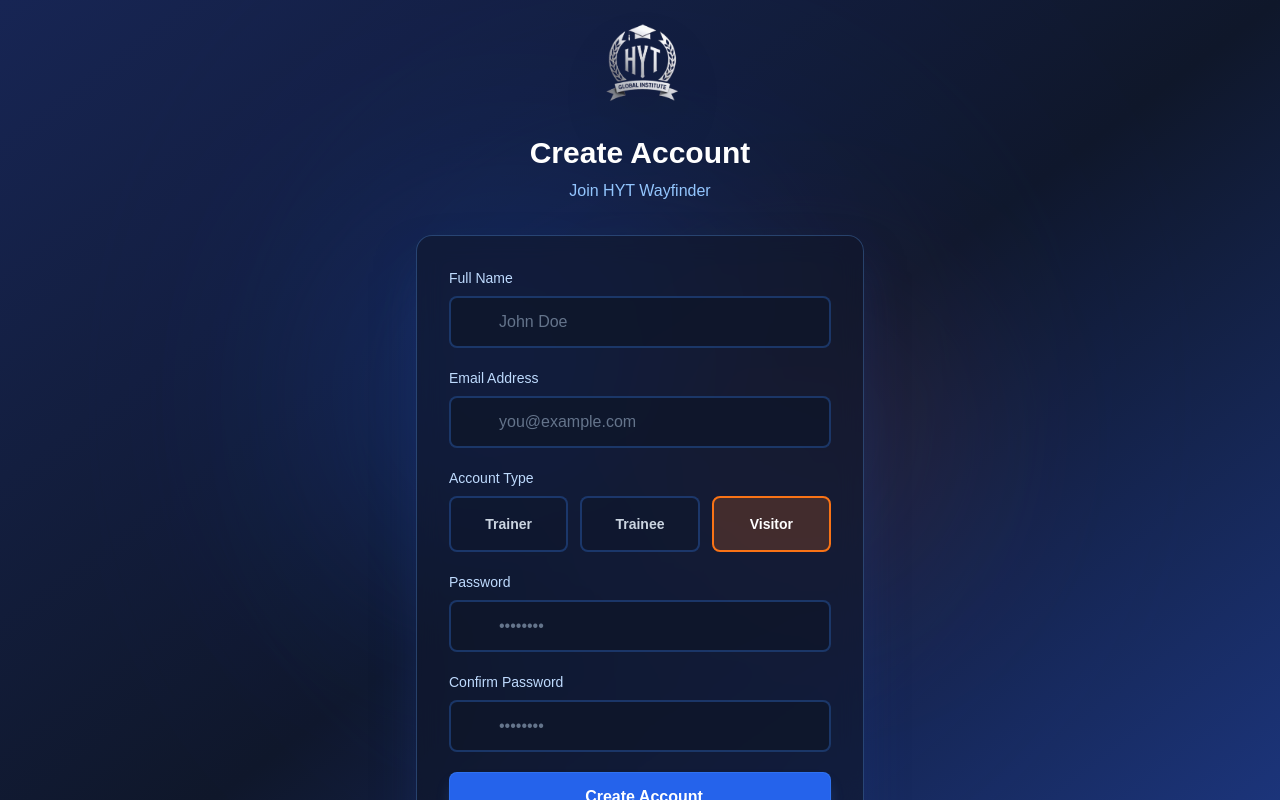
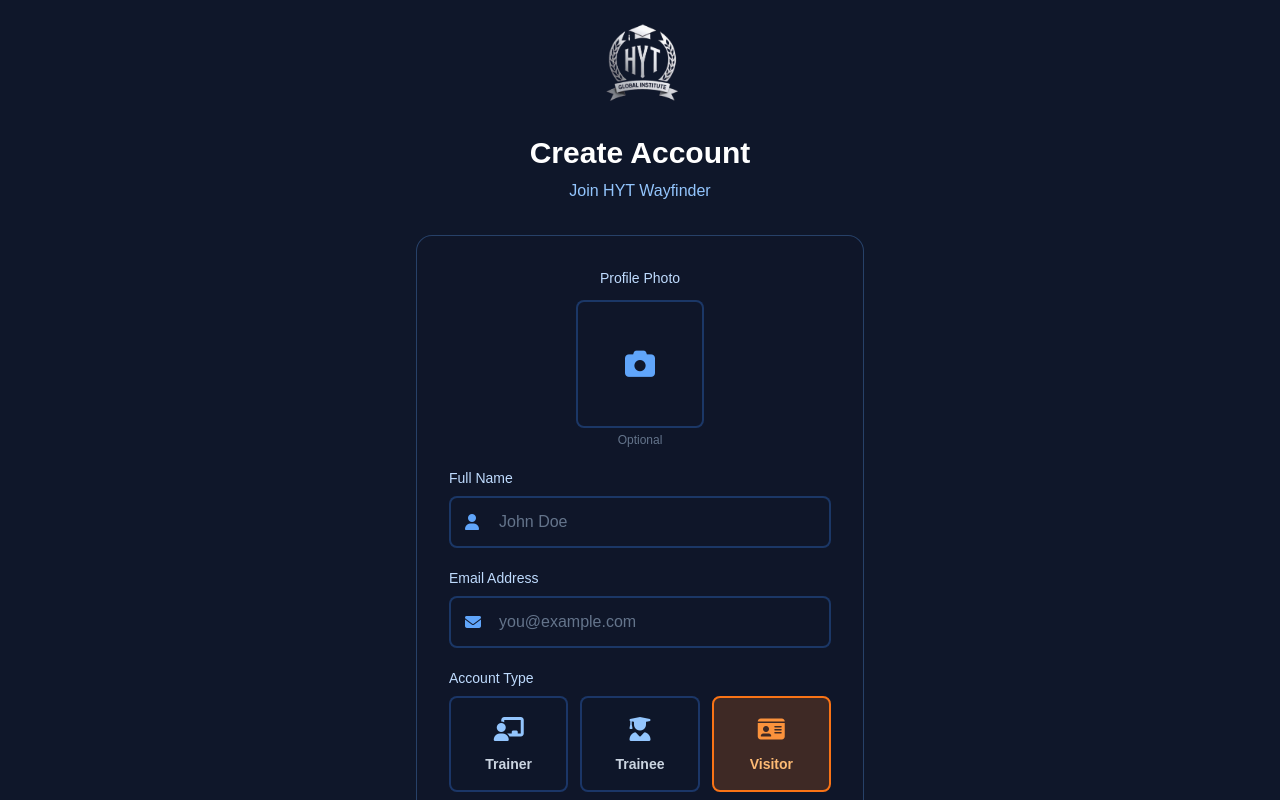
Before and after one commit to IwanttodieXD/hyt-wayfinder, a Next.js app: page /register in a window 1280 px wide. Shown: the top 800 px of the page. Built offline with nearby package versions, Linux system fonts and the light colour scheme; no server answers.

Commit message:
fix the register page, ui, image

```diff
--- a/app/admin/page.tsx
+++ b/app/admin/page.tsx
@@ -5,7 +5,6 @@
 import { useAuthStore } from '@/store/authStore';
 import { useRecordsStore } from '@/store/recordsStore';
 import Link from 'next/link';
-import Script from 'next/script';
 import UserProfile from '@/components/UserProfile';
 
 export default function AdminDashboard() {
@@ -32,11 +31,6 @@
 
   return (
     <>
-      <Script
-        src="https://cdnjs.cloudflare.com/ajax/libs/font-awesome/6.5.1/js/all.min.js"
-        strategy="afterInteractive"
-      />
-
       <div className="min-h-screen bg-slate-950">
         {/* Header */}
         <header className="border-b border-slate-800 bg-slate-900/50 backdrop-blur-sm sticky top-0 z-50">
--- a/app/admin/records/page.tsx
+++ b/app/admin/records/page.tsx
@@ -5,7 +5,6 @@
 import { useAuthStore } from '@/store/authStore';
 import { useRecordsStore } from '@/store/recordsStore';
 import Link from 'next/link';
-import Script from 'next/script';
 import UserProfile from '@/components/UserProfile';
 
 export default function RecordsPage() {
@@ -44,11 +43,6 @@
 
   return (
     <>
-      <Script
-        src="https://cdnjs.cloudflare.com/ajax/libs/font-awesome/6.5.1/js/all.min.js"
-        strategy="afterInteractive"
-      />
-
       <div className="min-h-screen bg-slate-950">
         {/* Header */}
         <header className="border-b border-slate-800 bg-slate-900/50 backdrop-blur-sm sticky top-0 z-50">
--- a/app/clock-in/page.tsx
+++ b/app/clock-in/page.tsx
@@ -7,7 +7,6 @@
 import StudentMobileView from '@/components/StudentMobileView';
 import KioskStationView from '@/components/KioskStationView';
 import UserProfile from '@/components/UserProfile';
-import Script from 'next/script';
 
 export default function ClockInPage() {
   const { viewMode, setViewMode, setStudentName } = useClockInStore();
@@ -29,12 +28,6 @@
 
   return (
     <>
-      {/* Font Awesome 6 */}
-      <Script
-        src="https://cdnjs.cloudflare.com/ajax/libs/font-awesome/6.5.1/js/all.min.js"
-        strategy="afterInteractive"
-      />
-
       <div className="w-full h-screen bg-slate-950 flex flex-col overflow-hidden">
         {/* Header with View Switcher */}
         <header className="flex-shrink-0 border-b border-slate-800 bg-slate-900/50 backdrop-blur-sm px-6 py-4 relative z-50">
--- a/app/globals.css
+++ b/app/globals.css
@@ -94,6 +94,7 @@
 html,
 body {
   width: 100%;
-  height: 100%;
-  overflow: hidden;
+  min-height: 100%;
+  overflow-y: auto;
+  -webkit-overflow-scrolling: touch;
 }
--- a/app/layout.tsx
+++ b/app/layout.tsx
@@ -16,6 +16,14 @@
 }>) {
   return (
     <html lang="en">
+      <head>
+        <link
+          rel="stylesheet"
+          href="https://cdnjs.cloudflare.com/ajax/libs/font-awesome/6.5.1/css/all.min.css"
+          crossOrigin="anonymous"
+          referrerPolicy="no-referrer"
+        />
+      </head>
       <body>{children}</body>
     </html>
   );
--- a/app/login/page.tsx
+++ b/app/login/page.tsx
@@ -4,7 +4,6 @@
 import { useRouter } from 'next/navigation';
 import { useAuthStore } from '@/store/authStore';
 import Link from 'next/link';
-import Script from 'next/script';
 
 export default function LoginPage() {
   const router = useRouter();
@@ -41,25 +40,13 @@
 
   return (
     <>
-      <Script
-        src="https://cdnjs.cloudflare.com/ajax/libs/font-awesome/6.5.1/js/all.min.js"
-        strategy="afterInteractive"
-      />
-
-      <div className="min-h-screen bg-gradient-to-br from-blue-950 via-slate-900 to-blue-900 flex items-center justify-center p-4">
-        {/* Background Effects */}
-        <div className="absolute inset-0 overflow-hidden pointer-events-none">
-          <div className="absolute top-1/4 left-1/4 w-96 h-96 bg-blue-600 rounded-full opacity-20 blur-[120px]" />
-          <div className="absolute bottom-1/4 right-1/4 w-80 h-80 bg-orange-600 rounded-full opacity-10 blur-[100px]" />
-          <div className="absolute top-1/2 left-1/2 -translate-x-1/2 -translate-y-1/2 w-[600px] h-[600px] bg-blue-800 rounded-full opacity-15 blur-[150px]" />
-        </div>
-
+      <div className="min-h-screen bg-slate-900 flex items-center justify-center p-4">
         {/* Login Card */}
         <div className="relative w-full max-w-md">
           {/* Logo */}
           <div className="text-center mb-8">
             <div className="inline-block w-24 h-24 mb-4">
-              <img src="/hyt_logo.png" alt="HYT Logo" className="w-full h-full object-contain drop-shadow-2xl" />
+              <img src="/hyt_logo.png" alt="HYT Logo" className="w-full h-full object-contain" />
             </div>
             <h1 className="text-3xl font-bold text-white mb-2">
               HYT Wayfinder
@@ -68,7 +55,7 @@
           </div>
 
           {/* Login Form */}
-          <div className="glass-panel border border-blue-400/30 rounded-2xl p-8 shadow-2xl shadow-blue-900/50 bg-slate-900/60">
+          <div className="border border-blue-400/30 rounded-2xl p-8 bg-slate-900/60">
             <form onSubmit={handleSubmit} className="space-y-6">
               {/* Error Message */}
               {error && (
@@ -139,8 +126,6 @@
                 className="
                   w-full py-3 rounded-lg font-semibold text-white
                   bg-blue-600 hover:bg-blue-700
-                  shadow-lg shadow-blue-500/30
-                  hover:shadow-xl hover:shadow-blue-500/40
                   transition-all duration-200
                   disabled:opacity-50 disabled:cursor-not-allowed
                   flex items-center justify-center gap-2
--- a/app/register/page.tsx
+++ b/app/register/page.tsx
@@ -1,14 +1,14 @@
 'use client';
 
-import { useState } from 'react';
+import { useState, useRef } from 'react';
 import { useRouter } from 'next/navigation';
 import { useAuthStore, UserRole } from '@/store/authStore';
 import Link from 'next/link';
-import Script from 'next/script';
 
 export default function RegisterPage() {
   const router = useRouter();
   const { register } = useAuthStore();
+  const fileInputRef = useRef<HTMLInputElement>(null);
 
   const [formData, setFormData] = useState({
     name: '',
@@ -17,8 +17,60 @@
     confirmPassword: '',
     role: 'visitor' as UserRole,
   });
+  const [profilePhoto, setProfilePhoto] = useState<string>('');
   const [error, setError] = useState('');
   const [loading, setLoading] = useState(false);
+
+  const handlePhotoChange = (e: React.ChangeEvent<HTMLInputElement>) => {
+    const file = e.target.files?.[0];
+    if (!file) return;
+
+    // Validate file type
+    if (!file.type.startsWith('image/')) {
+      setError('Please select an image file');
+      return;
+    }
+
+    setError('');
+
+    // Load image into a canvas to compress + resize
+    const img = new Image();
+    const url = URL.createObjectURL(file);
+
+    img.onload = () => {
+      URL.revokeObjectURL(url);
+
+      const maxSize = 256;
+      let { width, height } = img;
+
+      // Scale down to fit within maxSize x maxSize (square crop)
+      const scale = Math.min(maxSize / width, maxSize / height);
+      const drawW = Math.round(width * scale);
+      const drawH = Math.round(height * scale);
+
+      const canvas = document.createElement('canvas');
+      canvas.width = maxSize;
+      canvas.height = maxSize;
+      const ctx = canvas.getContext('2d');
+      if (!ctx) return;
+
+      // Center the image on a square canvas (cover, not stretch)
+      const offsetX = (maxSize - drawW) / 2;
+      const offsetY = (maxSize - drawH) / 2;
+      ctx.drawImage(img, offsetX, offsetY, drawW, drawH);
+
+      // Compress to JPEG — much smaller than PNG for photos
+      const compressed = canvas.toDataURL('image/jpeg', 0.8);
+      setProfilePhoto(compressed);
+    };
+
+    img.onerror = () => {
+      URL.revokeObjectURL(url);
+      setError('Failed to load image. Please try a different file.');
+    };
+
+    img.src = url;
+  };
 
   const handleSubmit = async (e: React.FormEvent) => {
     e.preventDefault();
@@ -42,6 +94,7 @@
       email: formData.email,
       password: formData.password,
       role: formData.role,
+      avatar: profilePhoto || undefined,
     });
 
     if (result.success) {
@@ -60,25 +113,13 @@
 
   return (
     <>
-      <Script
-        src="https://cdnjs.cloudflare.com/ajax/libs/font-awesome/6.5.1/js/all.min.js"
-        strategy="afterInteractive"
-      />
-
-      <div className="min-h-screen bg-gradient-to-br from-blue-950 via-slate-900 to-blue-900 flex items-center justify-center p-4">
-        {/* Background Effects */}
-        <div className="absolute inset-0 overflow-hidden pointer-events-none">
-          <div className="absolute top-1/4 left-1/4 w-96 h-96 bg-blue-600 rounded-full opacity-20 blur-[120px]" />
-          <div className="absolute bottom-1/4 right-1/4 w-80 h-80 bg-orange-600 rounded-full opacity-10 blur-[100px]" />
-          <div className="absolute top-1/2 left-1/2 -translate-x-1/2 -translate-y-1/2 w-[600px] h-[600px] bg-blue-800 rounded-full opacity-15 blur-[150px]" />
-        </div>
-
+      <div className="min-h-screen bg-slate-900 flex items-center justify-center p-4">
         {/* Register Card */}
         <div className="relative w-full max-w-md">
           {/* Logo */}
           <div className="text-center mb-8">
             <div className="inline-block w-24 h-24 mb-4">
-              <img src="/hyt_logo.png" alt="HYT Logo" className="w-full h-full object-contain drop-shadow-2xl" />
+              <img src="/hyt_logo.png" alt="HYT Logo" className="w-full h-full object-contain" />
             </div>
             <h1 className="text-3xl font-bold text-white mb-2">
               Create Account
@@ -87,7 +128,7 @@
           </div>
 
           {/* Register Form */}
-          <div className="glass-panel border border-blue-400/30 rounded-2xl p-8 shadow-2xl shadow-blue-900/50 bg-slate-900/60">
+          <div className="border border-blue-400/30 rounded-2xl p-8 bg-slate-900/60">
             <form onSubmit={handleSubmit} className="space-y-5">
               {/* Error Message */}
               {error && (
@@ -96,6 +137,44 @@
                   <span>{error}</span>
                 </div>
               )}
+
+              {/* Profile Photo Upload */}
+              <div className="flex flex-col items-center">
+                <label className="block text-sm font-medium text-blue-200 mb-3">
+                  Profile Photo
+                </label>
+                <div
+                  onClick={() => fileInputRef.current?.click()}
+                  className="relative w-32 h-32 rounded-lg border-2 border-blue-500/30 bg-slate-900/80 hover:border-orange-500 cursor-pointer transition-all group overflow-hidden flex items-center justify-center"
+                >
+                  {profilePhoto ? (
+                    <img src={profilePhoto} alt="Profile preview" className="w-full h-full object-cover" />
+                  ) : (
+                    <i className="fa-solid fa-camera text-3xl text-blue-400 group-hover:text-orange-400 transition-colors"></i>
+                  )}
+                  {/* Hover overlay */}
+                  <div className="absolute inset-0 bg-slate-900/60 opacity-0 group-hover:opacity-100 flex items-center justify-center transition-opacity">
+                    <i className="fa-solid fa-camera text-2xl text-white"></i>
+                  </div>
+                </div>
+                <input
+                  ref={fileInputRef}
+                  type="file"
+                  accept="image/*"
+                  onChange={handlePhotoChange}
+                  className="hidden"
+                />
+                {profilePhoto && (
+                  <button
+                    type="button"
+                    onClick={() => setProfilePhoto('')}
+                    className="mt-2 text-xs text-red-400 hover:text-red-300 transition-colors"
+                  >
+                    Remove photo
+                  </button>
+                )}
+                <p className="mt-1 text-xs text-slate-500">Optional</p>
+              </div>
 
               {/* Name Field */}
               <div>
@@ -169,11 +248,14 @@
                       }
                     `}
                   >
-                    <i className={`fa-solid fa-chalkboard-user text-2xl mb-2 ${
-                      formData.role === 'trainer' ? 'text-orange-400' : 'text-blue-300'
-                    }`}></i>
+                    <span
+                      className="text-2xl mb-2 block"
+                      style={{ color: formData.role === 'trainer' ? '#fb923c' : '#93c5fd' }}
+                    >
+                      <i className="fa-solid fa-chalkboard-user"></i>
+                    </span>
                     <p className={`font-semibold text-sm ${
-                      formData.role === 'trainer' ? 'text-white' : 'text-slate-300'
+                      formData.role === 'trainer' ? 'text-orange-300' : 'text-slate-300'
                     }`}>
                       Trainer
                     </p>
@@ -191,11 +273,14 @@
                       }
                     `}
                   >
-                    <i className={`fa-solid fa-user-graduate text-2xl mb-2 ${
-                      formData.role === 'trainee' ? 'text-orange-400' : 'text-blue-300'
-                    }`}></i>
+                    <span
+                      className="text-2xl mb-2 block"
+                      style={{ color: formData.role === 'trainee' ? '#fb923c' : '#93c5fd' }}
+                    >
+                      <i className="fa-solid fa-user-graduate"></i>
+                    </span>
                     <p className={`font-semibold text-sm ${
-                      formData.role === 'trainee' ? 'text-white' : 'text-slate-300'
+                      formData.role === 'trainee' ? 'text-orange-300' : 'text-slate-300'
                     }`}>
                       Trainee
                     </p>
@@ -213,11 +298,14 @@
                       }
                     `}
                   >
-                    <i className={`fa-solid fa-id-card text-2xl mb-2 ${
-                      formData.role === 'visitor' ? 'text-orange-400' : 'text-blue-300'
-                    }`}></i>
+                    <span
+                      className="text-2xl mb-2 block"
+                      style={{ color: formData.role === 'visitor' ? '#fb923c' : '#93c5fd' }}
+                    >
+                      <i className="fa-solid fa-id-card"></i>
+                    </span>
                     <p className={`font-semibold text-sm ${
-                      formData.role === 'visitor' ? 'text-white' : 'text-slate-300'
+                      formData.role === 'visitor' ? 'text-orange-300' : 'text-slate-300'
                     }`}>
                       Visitor
                     </p>
@@ -286,8 +374,6 @@
                 className="
                   w-full py-3 rounded-lg font-semibold text-white
                   bg-blue-600 hover:bg-blue-700
-                  shadow-lg shadow-blue-500/30
-                  hover:shadow-xl hover:shadow-blue-500/40
                   transition-all duration-200
                   disabled:opacity-50 disabled:cursor-not-allowed
                   flex items-center justify-center gap-2
--- a/app/trainer/page.tsx
+++ b/app/trainer/page.tsx
@@ -6,7 +6,6 @@
 import { useClockInStore } from '@/store/clockInStore';
 import StudentMobileView from '@/components/StudentMobileView';
 import UserProfile from '@/components/UserProfile';
-import Script from 'next/script';
 
 export default function TrainerPortal() {
   const router = useRouter();
@@ -29,11 +28,6 @@
 
   return (
     <>
-      <Script
-        src="https://cdnjs.cloudflare.com/ajax/libs/font-awesome/6.5.1/js/all.min.js"
-        strategy="afterInteractive"
-      />
-
       <div className="min-h-screen bg-slate-950 flex flex-col">
         {/* Header */}
         <header className="border-b border-slate-800 bg-slate-900/50 backdrop-blur-sm flex-shrink-0">
--- a/app/visitor/page.tsx
+++ b/app/visitor/page.tsx
@@ -6,7 +6,6 @@
 import { useClockInStore } from '@/store/clockInStore';
 import StudentMobileView from '@/components/StudentMobileView';
 import UserProfile from '@/components/UserProfile';
-import Script from 'next/script';
 
 export default function VisitorPortal() {
   const router = useRouter();
@@ -29,11 +28,6 @@
 
   return (
     <>
-      <Script
-        src="https://cdnjs.cloudflare.com/ajax/libs/font-awesome/6.5.1/js/all.min.js"
-        strategy="afterInteractive"
-      />
-
       <div className="min-h-screen bg-slate-950 flex flex-col">
         {/* Header */}
         <header className="border-b border-slate-800 bg-slate-900/50 backdrop-blur-sm flex-shrink-0">
--- a/store/authStore.ts
+++ b/store/authStore.ts
@@ -26,6 +26,7 @@
     password: string;
     name: string;
     role: UserRole;
+    avatar?: string;
   }) => Promise<{ success: boolean; error?: string }>;
   logout: () => Promise<void>;
   updateProfile: (updates: Partial<User>) => void;
@@ -118,8 +119,13 @@
           // Wait a moment for the auth user to be fully created
           await new Promise(resolve => setTimeout(resolve, 500));
 
-          // Create user profile in users table (linked via foreign key)
-          const avatar = data.role === 'admin' ? '👨‍💼' : data.role === 'trainer' ? '👨‍🏫' : data.role === 'trainee' ? '🎓' : '👩‍🎓';
+          // Use uploaded photo as avatar, or fall back to role-based emoji
+          const avatar = data.avatar || (
+            data.role === 'admin' ? '👨‍💼'
+            : data.role === 'trainer' ? '👨‍🏫'
+            : data.role === 'trainee' ? '🎓'
+            : '👩‍🎓'
+          );
 
           const { data: userData, error: userError } = await supabase
             .from('users')
```
